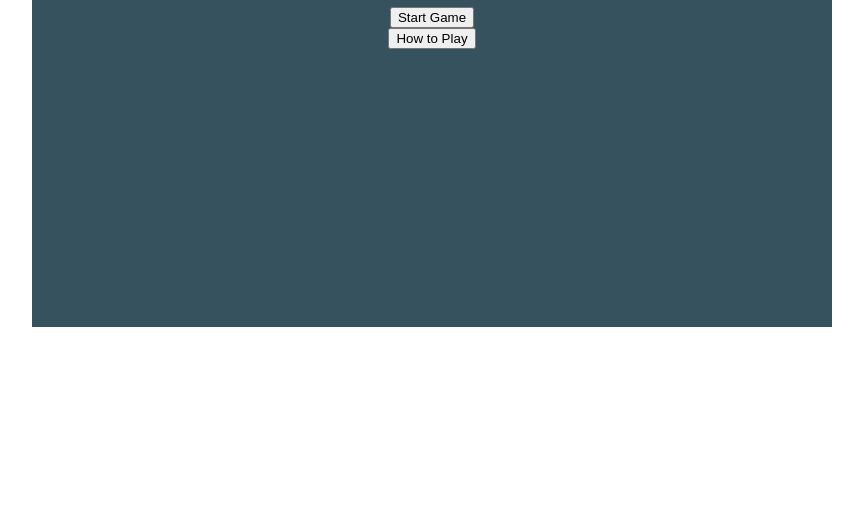
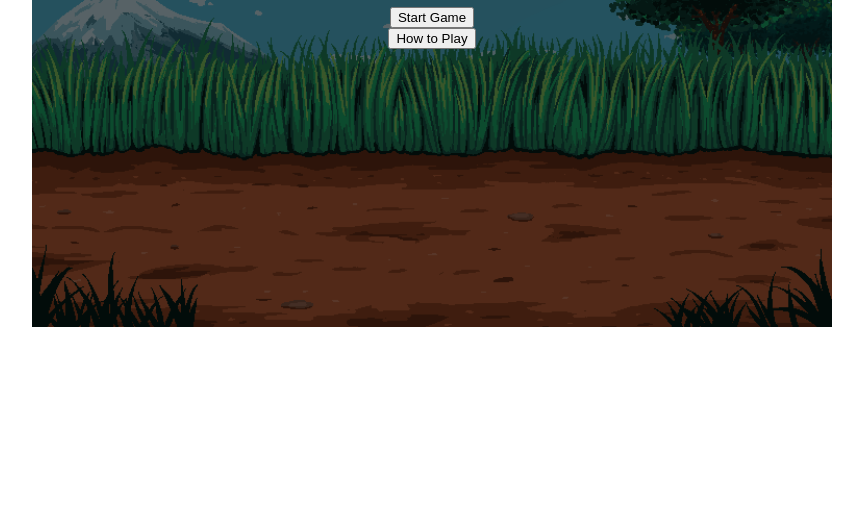
Before and after one commit to GiannisKaravelakis/make-your-game, a plain HTML site: page index.html in a window 1280 px wide. Shown: the part 281-800 px from the top of the page, without its empty margins (208-1071 px from the left). Drawn offline with Linux system fonts and the light colour scheme.

Commit message:
added background images

```diff
--- a/css/style.css
+++ b/css/style.css
@@ -2,9 +2,25 @@
     position: relative;
     width: 800px;
     height: 600px;
-    background-color: #87CEEB;
+    background-image: url('../assets/background/sprite_bg.png');
+    background-size: cover;
+    background-position: center bottom;
     overflow: hidden;
     margin: 0 auto;
+}
+
+#foreground {
+  position: absolute;
+  bottom: 0;
+  left: 0;
+  width: 100%;
+  height: 100%;
+  background-image: url('../assets/background/sprite_bg_ground.png');
+  background-size: cover;
+  background-position: center bottom;
+  background-repeat: no-repeat;
+  z-index: 5;
+  pointer-events: none;
 }
 
 .screen {
@@ -51,4 +67,5 @@
   color: white;
   text-align: center;
   padding-top: 200px;
+  z-index: 20;
 }
--- a/index.html
+++ b/index.html
@@ -6,13 +6,15 @@
     </head>
     <body>
         <div id="game-container">
+            <div id="duck-layer" class="screen"></div>
+            <div id="foreground"></div>
+
             <div id="main-menu" class="screen active">
                 <h1>Duck Hunt</h1>
                 <button id="btn-start">Start Game</button><br>
                 <button id="btn-howtoplay">How to Play</button>
             </div>
 
-            <div id="duck-layer" class="screen"></div>
             <div id="crosshair"></div>
             <div id="hud" class="screen">
                 Score: <span id="score-display">0</span>
```
Also changed, not shown: assets/background/sprite_bg.png (added), assets/background/sprite_bg_ground.png (added).
